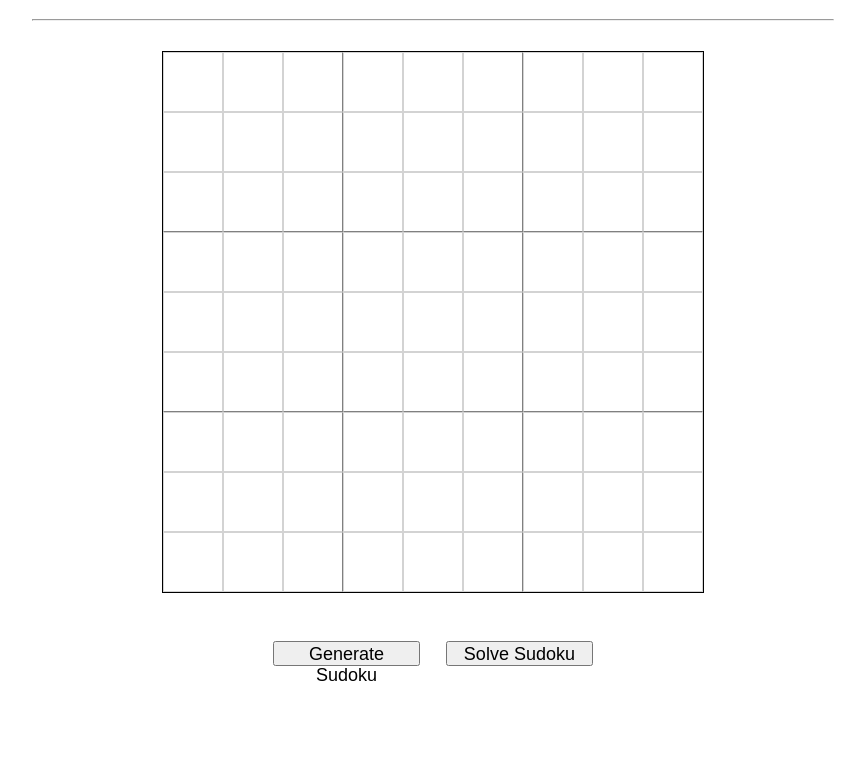
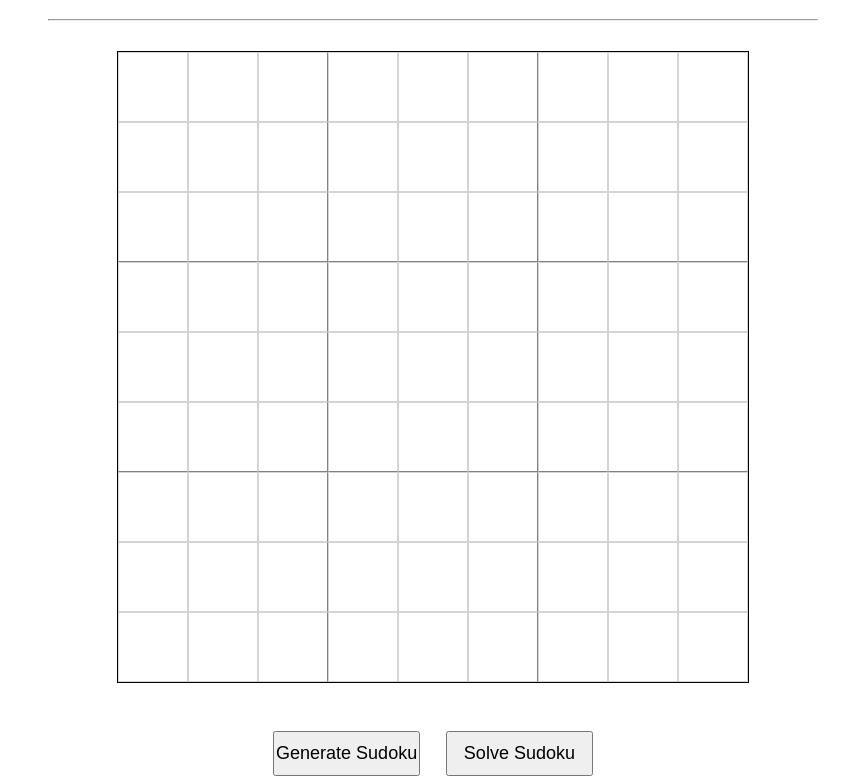
Before and after one commit to emart-1-gbg/Sudoku-generator-and-solver-js, a plain HTML site: page index.html in a window 1280 px wide. Shown: the part 61-845 px from the top of the page, without its empty margins (207-1072 px from the left). Before the commit the page ends 800 px from the top, so only its background shows below. Drawn offline with Linux system fonts and the light colour scheme.

Commit message:
Update style.css

```diff
--- a/style.css
+++ b/style.css
@@ -1,6 +1,6 @@
 :root{
-    --grid_size: 540px;
-    --tile_size: calc(var(--grid_size)/9 - 2px) /* 58px */
+    --grid_size: 630px; /* Has to be a multiple of 9 */
+    --tile_size: calc(var(--grid_size)/9 - 2px)
 }
 
 body{
@@ -8,11 +8,10 @@ body{
 }
 
 hr{
-    width: 50rem;
+    width: 60vw;
 }
 
 #grid{
-    --grid_size: 540px;
     width: var(--grid_size);
     height: var(--grid_size);
     margin: 30px auto;
@@ -46,6 +45,7 @@ hr{
 
 button{
     width: 100%;
-    height: 2vw;
+    padding: 10px 0;
     font-size: large;
+    text-wrap:pretty;
 }
```
